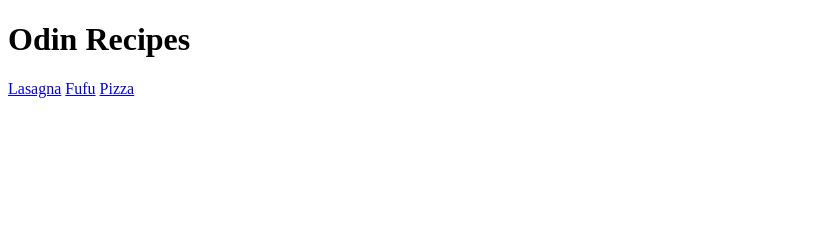
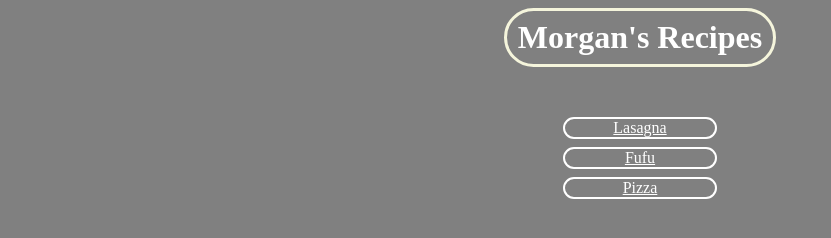
Before and after one commit to notJunius/recipesite, a plain HTML site: page index.html in a window 1280 px wide. Shown: the whole page, without its empty margins (0-831 px from the left). Drawn offline with Linux system fonts and the light colour scheme.

Commit message:
adjusted the css to my website to make it look better

```diff
--- a/index.html
+++ b/index.html
@@ -5,13 +5,18 @@
     <meta charset="UTF-8">
     <meta name="viewport" content="width=device-width, initial-scale=1.0">
     <title>Recipe Website</title>
+    <link href="style.css" rel="stylesheet">
 </head>
 
 <body>
-    <h1>Odin Recipes</h1>
-    <a href="recipes/lasaga.html" target="_blank">Lasagna</a>
-    <a href="recipes/fufu.html" target="_blank">Fufu</a>
-    <a href="recipes/pizza.html" target="_blank">Pizza</a>
+    <h1 class="title">Morgan's Recipes</h1>
+    <div>
+        <a class="lasagna" href="recipes/lasaga.html" target="_blank">Lasagna</a>
+        <a class="fufu" href="recipes/fufu.html" target="_blank">Fufu</a>
+        <a class="pizza" href="recipes/pizza.html" target="_blank">Pizza</a>
+    </div>
+
+
 </body>
 
 </html>
--- /dev/null
+++ b/recipes/style.css
@@ -0,0 +1,45 @@
+body {
+    background-color: gray;
+    align-content: center;
+}
+
+h1 {
+    margin: auto;
+    text-align: center;
+    color: white;
+}
+
+img {
+    display: block;
+    margin: auto;
+}
+
+p {
+    color: white;
+    text-align: center;
+    padding: 4px 8px;
+    border: 5px solid white;
+    border-radius: 25px;
+}
+
+ul {
+    margin: auto;
+    color: white;
+    width: 200px;
+}
+
+
+ol {
+    margin: auto;
+    color: white;
+    width: 200px;
+}
+
+li {
+    margin: auto;
+}
+
+h3 {
+    text-align: center;
+    color: white;
+}
--- /dev/null
+++ b/style.css
@@ -0,0 +1,29 @@
+body {
+    background-color: gray;
+    align-content: center;
+}
+
+.title {
+    text-align: center;
+    margin: auto;
+    width: 250px;
+    border-radius: 50px;
+    padding: 8px;
+    border-style: solid;
+    color: white;
+    border-color: beige;
+}
+
+a {
+    color: white;
+    border: 2px solid white;
+    display: block;
+    text-align: center;
+    border-radius: 25px;
+    width: 150px;
+    margin: 8px auto;
+}
+
+.lasagna {
+    margin-top: 50px;
+}
```
Also changed, not shown: recipes/fufu.html (+1 -0 lines), recipes/lasaga.html (+2 -1 lines), recipes/pizza.html (+1 -0 lines).
